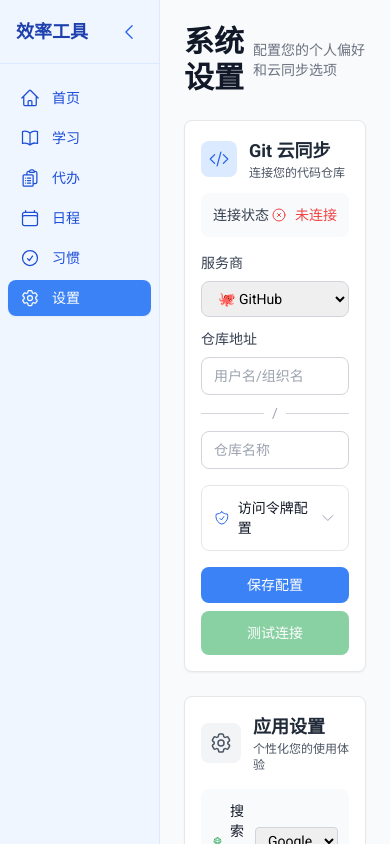
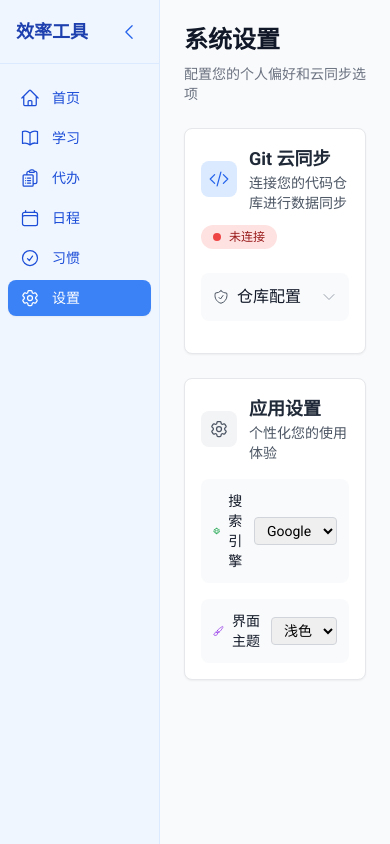
Before and after one commit to penginman/All_In_One_Web, a React (Vite) app: page /settings in a window 390 px wide. Shown: the top 844 px of the page. Built offline with nearby package versions, Linux system fonts and the light colour scheme.

Commit message:
完善设置页面

```diff
--- a/src/pages/Settings/GitSyncSettings.tsx
+++ b/src/pages/Settings/GitSyncSettings.tsx
@@ -33,9 +33,9 @@ function GitSyncSettings({ onFileView }: GitSyncSettingsProps) {
   const [isTestingConnection, setIsTestingConnection] = useState(false)
   const [cloudFiles, setCloudFiles] = useState<GitFile[]>([])
   const [isLoadingFiles, setIsLoadingFiles] = useState(false)
-  const [showTokenConfig, setShowTokenConfig] = useState(false)
+  const [showGitConfig, setShowGitConfig] = useState(false) // 改为配置表单的折叠状态
   const [hasAutoTested, setHasAutoTested] = useState(false)
-  const [hasLoadedFiles, setHasLoadedFiles] = useState(false) // 新增状态跟踪
+  const [hasLoadedFiles, setHasLoadedFiles] = useState(false)
 
   // 加载云端文件列表 - 移除有问题的依赖项
   const loadCloudFiles = useCallback(async () => {
@@ -320,126 +320,125 @@ function GitSyncSettings({ onFileView }: GitSyncSettingsProps) {
   const providerInfo = getProviderInfo()
 
   return (
-    <div className="space-y-4 sm:space-y-6">
-      {/* Git 云同步配置卡片 */}
+    <div className="space-y-6">
+      {/* Git 云同步主卡片 */}
       <div className="card">
-        <div className="mb-4 flex flex-col space-y-3">
+        {/* 头部 */}
+        <div className="flex flex-col sm:flex-row sm:items-center justify-between mb-6 space-y-3 sm:space-y-0">
           <div className="flex items-center space-x-3">
             <div className="p-2 bg-blue-100 rounded-lg">
-              <CodeBracketIcon className="w-5 h-5 sm:w-6 sm:h-6 text-blue-600" />
+              <CodeBracketIcon className="w-5 h-5 text-blue-600" />
             </div>
-            <div className="flex-1">
-              <h2 className="text-lg sm:text-xl font-semibold text-gray-800">Git 云同步</h2>
-              <p className="text-xs sm:text-sm text-gray-600">连接您的代码仓库</p>
+            <div>
+              <h2 className="text-lg font-semibold text-gray-800">Git 云同步</h2>
+              <p className="text-sm text-gray-600">连接您的代码仓库进行数据同步</p>
             </div>
           </div>
 
-          {/* 连接状态 - 移到下方 */}
-          <div className="flex items-center justify-between p-3 bg-gray-50 rounded-lg">
-            <span className="text-sm font-medium text-gray-700">连接状态</span>
-            <div className="flex items-center space-x-2">
+          <div className="flex items-center space-x-3">
             {state.gitConnected ? (
-                <div className="flex items-center space-x-2 text-green-600">
-                  <CheckCircleIcon className="w-4 h-4" />
-                  <span className="text-sm font-medium">已连接</span>
-                </div>
+              <span className="inline-flex items-center px-3 py-1 rounded-full text-xs font-medium bg-green-100 text-green-800">
+                <div className="w-2 h-2 bg-green-500 rounded-full mr-2"></div>
+                已连接
+              </span>
             ) : (
-                <div className="flex items-center space-x-2 text-red-500">
-                  <XCircleIcon className="w-4 h-4" />
-                  <span className="text-sm font-medium">未连接</span>
-                </div>
+              <span className="inline-flex items-center px-3 py-1 rounded-full text-xs font-medium bg-red-100 text-red-800">
+                <div className="w-2 h-2 bg-red-500 rounded-full mr-2"></div>
+                未连接
+              </span>
             )}
             {isTestingConnection && (
               <ArrowPathIcon className="w-4 h-4 animate-spin text-blue-600" />
             )}
           </div>
         </div>
+
+        {/* 配置折叠面板 */}
+        <button
+          onClick={() => setShowGitConfig(!showGitConfig)}
+          className="w-full flex items-center justify-between p-3 bg-gray-50 hover:bg-gray-100 rounded-lg transition-colors mb-4"
+        >
+          <div className="flex items-center space-x-2">
+            <ShieldCheckIcon className="w-4 h-4 text-gray-600" />
+            <span className="font-medium text-gray-900">仓库配置</span>
+            {state.gitConfig && (
+              <span className="px-2 py-1 bg-blue-100 text-blue-700 rounded text-xs">已配置</span>
+            )}
+          </div>
+          {showGitConfig ? (
+            <ChevronUpIcon className="w-4 h-4 text-gray-400" />
+          ) : (
+            <ChevronDownIcon className="w-4 h-4 text-gray-400" />
+          )}
+        </button>
+
+        {showGitConfig && (
+          <div className="p-4 border border-gray-200 rounded-lg mb-4 space-y-4">
+            {/* 服务商选择 */}
+            <div>
+              <label className="block text-sm font-medium text-gray-700 mb-2">Git 服务商</label>
+              <div className="grid grid-cols-2 gap-2">
+                {(['github', 'gitee'] as const).map((provider) => (
+                  <button
+                    key={provider}
+                    onClick={() => setFormData(prev => ({ ...prev, provider }))
+                    }
+                    className={`p-3 border rounded-lg text-left transition-all ${
+                      formData.provider === provider
+                        ? 'border-blue-500 bg-blue-50'
+                        : 'border-gray-200 hover:border-gray-300'
+                    }`}
+                  >
+                    <div className="flex items-center space-x-2">
+                      <span className="text-lg">{provider === 'github' ? '🐙' : '🦄'}</span>
+                      <div>
+                        <div className="font-medium text-sm">
+                          {provider === 'github' ? 'GitHub' : 'Gitee'}
+                        </div>
+                        <div className="text-xs text-gray-500">
+                          {provider === 'github' ? 'github.com' : 'gitee.com'}
+                        </div>
+                      </div>
+                    </div>
+                  </button>
+                ))}
+              </div>
             </div>
 
-        {/* 连接状态详情 */}
-        {state.gitConnected && (
-          <div className="mb-4 text-xs text-gray-500 bg-green-50 p-3 rounded-lg border border-green-200">
-            <div className="flex items-center space-x-2">
-              <CheckCircleIcon className="w-4 h-4 text-green-600" />
-              <span>云同步服务正常运行</span>
-            </div>
-          </div>
-        )}
-
-        <div className="space-y-4">
-          {/* 快速配置 - 改为单列布局在小屏幕上 */}
-          <div className="space-y-3 sm:space-y-4">
+            {/* 仓库信息 */}
+            <div className="grid grid-cols-1 sm:grid-cols-2 gap-3">
               <div>
-              <label className="block text-sm font-medium text-gray-700 mb-2">服务商</label>
-              <select
-                value={formData.provider}
-                onChange={(e) => setFormData(prev => ({ ...prev, provider: e.target.value as 'github' | 'gitee' }))}
-                className="w-full px-3 py-2 border border-gray-300 rounded-lg focus:ring-2 focus:ring-blue-500 focus:border-transparent outline-none text-sm"
-              >
-                <option value="github">🐙 GitHub</option>
-                <option value="gitee">🦄 Gitee</option>
-              </select>
-            </div>
-
-            <div>
-              <label className="block text-sm font-medium text-gray-700 mb-2">仓库地址</label>
-              <div className="space-y-2">
+                <label className="block text-sm font-medium text-gray-700 mb-1">用户名/组织</label>
                 <input
                   type="text"
                   value={formData.owner}
                   onChange={(e) => setFormData(prev => ({ ...prev, owner: e.target.value }))}
-                  placeholder="用户名/组织名"
-                  className="w-full px-3 py-2 border border-gray-300 rounded-lg focus:ring-2 focus:ring-blue-500 focus:border-transparent outline-none text-sm"
+                  placeholder="用户名"
+                  className="w-full px-3 py-2 border border-gray-300 rounded-lg focus:ring-2 focus:ring-blue-500 focus:border-blue-500 outline-none text-sm"
                 />
-                <div className="flex items-center space-x-2">
-                  <div className="flex-1 h-px bg-gray-300"></div>
-                  <span className="text-gray-400 text-sm">/</span>
-                  <div className="flex-1 h-px bg-gray-300"></div>
               </div>
+              <div>
+                <label className="block text-sm font-medium text-gray-700 mb-1">仓库名称</label>
                 <input
                   type="text"
                   value={formData.repo}
                   onChange={(e) => setFormData(prev => ({ ...prev, repo: e.target.value }))}
-                  placeholder="仓库名称"
-                  className="w-full px-3 py-2 border border-gray-300 rounded-lg focus:ring-2 focus:ring-blue-500 focus:border-transparent outline-none text-sm"
+                  placeholder="仓库名"
+                  className="w-full px-3 py-2 border border-gray-300 rounded-lg focus:ring-2 focus:ring-blue-500 focus:border-blue-500 outline-none text-sm"
                 />
               </div>
             </div>
-          </div>
 
-          {/* Token配置折叠区域 */}
-          <div className="border border-gray-200 rounded-lg">
-            <button
-              onClick={() => setShowTokenConfig(!showTokenConfig)}
-              className="w-full flex items-center justify-between p-3 text-left hover:bg-gray-50 transition-colors"
-            >
-              <div className="flex items-center space-x-2">
-                <ShieldCheckIcon className="w-4 h-4 sm:w-5 sm:h-5 text-blue-600" />
-                <span className="text-sm sm:text-base font-medium text-gray-900">访问令牌配置</span>
-              </div>
-              {showTokenConfig ? (
-                <ChevronUpIcon className="w-4 h-4 sm:w-5 sm:h-5 text-gray-400" />
-              ) : (
-                <ChevronDownIcon className="w-4 h-4 sm:w-5 sm:h-5 text-gray-400" />
-              )}
-            </button>
-
-            {showTokenConfig && (
-              <div className="px-3 pb-3 border-t border-gray-200 space-y-3">
-                <div className="bg-blue-50 p-3 rounded-lg">
-                  <p className="text-sm text-blue-700 mb-2">
-                    需要在 <a href={providerInfo.tokenUrl} target="_blank" rel="noopener noreferrer" className="underline font-medium break-all">{providerInfo.name}</a> 创建Token
-                  </p>
-                  <p className="text-xs text-blue-600">权限要求: {providerInfo.scopes}</p>
-                </div>
-
+            {/* 访问令牌 */}
+            <div>
+              <label className="block text-sm font-medium text-gray-700 mb-1">访问令牌</label>
               <div className="relative">
                 <input
                   type={showToken ? "text" : "password"}
                   value={formData.token}
                   onChange={(e) => setFormData(prev => ({ ...prev, token: e.target.value }))}
-                    placeholder={`输入${providerInfo.name} Personal Access Token`}
-                    className="w-full px-3 py-2 pr-10 border border-gray-300 rounded-lg focus:ring-2 focus:ring-blue-500 focus:border-transparent outline-none text-sm"
+                  placeholder={`输入${getProviderInfo().name} Personal Access Token`}
+                  className="w-full px-3 py-2 pr-10 border border-gray-300 rounded-lg focus:ring-2 focus:ring-blue-500 focus:border-blue-500 outline-none text-sm"
                 />
                 <button
                   type="button"
@@ -449,36 +448,37 @@ function GitSyncSettings({ onFileView }: GitSyncSettingsProps) {
                   {showToken ? <EyeSlashIcon className="w-4 h-4" /> : <EyeIcon className="w-4 h-4" />}
                 </button>
               </div>
-              </div>
-            )}
+              <p className="mt-1 text-xs text-blue-600">
+                在 <a href={getProviderInfo().tokenUrl} target="_blank" rel="noopener noreferrer" className="underline hover:text-blue-800">{getProviderInfo().name}</a> 创建令牌，权限：{getProviderInfo().scopes}
+              </p>
             </div>
 
-          {/* 操作按钮 - 改为垂直布局 */}
-          <div className="space-y-2">
+            {/* 操作按钮 */}
+            <div className="flex flex-col sm:flex-row gap-2 pt-3 border-t border-gray-200">
               <button
                 onClick={handleSaveConfig}
-              className="w-full btn-primary px-4 py-3 text-sm font-medium"
+                className="flex-1 px-4 py-2 bg-blue-600 text-white rounded-lg font-medium hover:bg-blue-700 transition-colors text-sm"
               >
                 保存配置
               </button>
-            <div className="flex space-x-2">
               <button
                 onClick={handleTestConnection}
                 disabled={isTestingConnection || !formData.token || !formData.owner || !formData.repo}
-                className="flex-1 px-4 py-3 text-sm bg-green-600 text-white rounded-lg font-medium hover:bg-green-700 disabled:opacity-50 disabled:cursor-not-allowed transition-all duration-200"
+                className="flex-1 px-4 py-2 bg-green-600 text-white rounded-lg font-medium hover:bg-green-700 disabled:opacity-50 disabled:cursor-not-allowed transition-colors text-sm"
               >
                 {isTestingConnection ? '测试中...' : '测试连接'}
               </button>
               {state.gitConfig && (
                 <button
                   onClick={handleClearConfig}
-                  className="flex-1 px-4 py-3 text-sm text-red-600 border border-red-300 rounded-lg font-medium hover:bg-red-50 transition-all duration-200"
+                  className="px-4 py-2 text-red-600 border border-red-300 rounded-lg font-medium hover:bg-red-50 transition-colors text-sm"
                 >
-                  清除配置
+                  清除
                 </button>
               )}
             </div>
           </div>
+        )}
 
         {/* 状态消息 */}
         {state.syncMessage && (
@@ -487,52 +487,49 @@ function GitSyncSettings({ onFileView }: GitSyncSettingsProps) {
             state.syncStatus === 'error' ? 'bg-red-50 text-red-700' :
             'bg-blue-50 text-blue-700'
           }`}>
-              <div className="flex-shrink-0 mt-0.5">
             {getSyncStatusIcon()}
-              </div>
-              <span className="break-words">{state.syncMessage}</span>
+            <span>{state.syncMessage}</span>
           </div>
         )}
       </div>
-      </div>
 
-      {/* 数据同步管理 */}
+      {/* 数据同步操作 */}
       {state.gitConnected && (
         <div className="card">
-          <div className="mb-4 space-y-3">
+          <div className="flex flex-col sm:flex-row sm:items-center justify-between mb-4 space-y-2 sm:space-y-0">
             <div className="flex items-center space-x-3">
               <div className="p-2 bg-green-100 rounded-lg">
-                <CloudIcon className="w-5 h-5 sm:w-6 sm:h-6 text-green-600" />
+                <CloudIcon className="w-5 h-5 text-green-600" />
               </div>
-              <div className="flex-1">
-                <h2 className="text-base sm:text-lg font-semibold text-gray-800">数据同步</h2>
-                <p className="text-xs text-gray-600">管理云端数据同步</p>
+              <div>
+                <h3 className="font-semibold text-gray-800">数据同步</h3>
+                <p className="text-sm text-gray-600">管理本地与云端数据</p>
               </div>
             </div>
 
-            {/* 自动同步开关 - 改为独立行 */}
-            <div className="flex items-center justify-between p-3 bg-gray-50 rounded-lg">
-              <span className="text-sm font-medium text-gray-700">自动同步</span>
+            {/* 自动同步开关 */}
+            <div className="flex items-center space-x-2">
+              <span className="text-sm text-gray-700">自动同步</span>
               <button
                 onClick={() => dispatch({ type: 'SET_AUTO_SYNC', payload: !state.autoSync })}
-                className={`relative inline-flex h-6 w-11 items-center rounded-full transition-colors duration-200 ${
-                  state.autoSync ? 'bg-blue-600' : 'bg-gray-300'
+                className={`relative inline-flex h-5 w-9 items-center rounded-full transition-colors ${
+                  state.autoSync ? 'bg-green-600' : 'bg-gray-300'
                 }`}
               >
                 <span
-                  className={`inline-block h-4 w-4 transform rounded-full bg-white transition-transform duration-200 ${
-                    state.autoSync ? 'translate-x-6' : 'translate-x-1'
+                  className={`inline-block h-3 w-3 transform rounded-full bg-white transition-transform ${
+                    state.autoSync ? 'translate-x-5' : 'translate-x-1'
                   }`}
                 />
               </button>
             </div>
           </div>
 
-          <div className="space-y-2">
+          <div className="grid grid-cols-1 sm:grid-cols-2 gap-3">
             <button
               onClick={syncToCloud}
               disabled={state.syncStatus === 'syncing'}
-              className="w-full flex items-center justify-center space-x-2 p-3 bg-blue-600 text-white rounded-lg font-medium hover:bg-blue-700 disabled:opacity-50 disabled:cursor-not-allowed transition-all duration-200 text-sm"
+              className="flex items-center justify-center space-x-2 p-3 bg-blue-600 text-white rounded-lg font-medium hover:bg-blue-700 disabled:opacity-50 disabled:cursor-not-allowed transition-colors text-sm"
             >
               {getSyncStatusIcon()}
               <span>同步到云端</span>
@@ -540,7 +537,7 @@ function GitSyncSettings({ onFileView }: GitSyncSettingsProps) {
             <button
               onClick={syncFromCloud}
               disabled={state.syncStatus === 'syncing'}
-              className="w-full flex items-center justify-center space-x-2 p-3 bg-green-600 text-white rounded-lg font-medium hover:bg-green-700 disabled:opacity-50 disabled:cursor-not-allowed transition-all duration-200 text-sm"
+              className="flex items-center justify-center space-x-2 p-3 bg-green-600 text-white rounded-lg font-medium hover:bg-green-700 disabled:opacity-50 disabled:cursor-not-allowed transition-colors text-sm"
             >
               <ArrowPathIcon className="w-4 h-4" />
               <span>从云端同步</span>
@@ -555,26 +552,27 @@ function GitSyncSettings({ onFileView }: GitSyncSettingsProps) {
         </div>
       )}
 
-      {/* 仓库文件管理 */}
+      {/* 文件管理 */}
       {state.gitConnected && (
         <div className="card">
-          <div className="mb-4 space-y-3">
+          <div className="flex flex-col sm:flex-row sm:items-center justify-between mb-4 space-y-2 sm:space-y-0">
             <div className="flex items-center space-x-3">
               <div className="p-2 bg-purple-100 rounded-lg">
-                <DocumentTextIcon className="w-5 h-5 sm:w-6 sm:h-6 text-purple-600" />
+                <DocumentTextIcon className="w-5 h-5 text-purple-600" />
               </div>
-              <div className="flex-1">
-                <h2 className="text-base sm:text-lg font-semibold text-gray-800">仓库文件</h2>
-                <p className="text-xs text-gray-600">查看和管理云端文件</p>
+              <div>
+                <h3 className="font-semibold text-gray-800">仓库文件</h3>
+                <p className="text-sm text-gray-600">查看和管理云端文件</p>
               </div>
             </div>
+
             <button
               onClick={handleRefreshFiles}
               disabled={isLoadingFiles}
-              className="w-full flex items-center justify-center space-x-2 px-3 py-2 text-sm text-blue-600 border border-blue-300 rounded-lg hover:bg-blue-50 disabled:opacity-50 disabled:cursor-not-allowed transition-all duration-200"
+              className="flex items-center space-x-2 px-3 py-2 text-purple-600 border border-purple-300 rounded-lg hover:bg-purple-50 disabled:opacity-50 disabled:cursor-not-allowed transition-colors text-sm"
             >
               <ArrowPathIcon className={`w-4 h-4 ${isLoadingFiles ? 'animate-spin' : ''}`} />
-              <span>刷新文件列表</span>
+              <span>刷新</span>
             </button>
           </div>
 
@@ -586,12 +584,13 @@ function GitSyncSettings({ onFileView }: GitSyncSettingsProps) {
           ) : cloudFiles.length === 0 ? (
             <div className="text-center py-8">
               <DocumentTextIcon className="w-8 h-8 mx-auto mb-2 text-gray-300" />
-              <p className="text-sm text-gray-500">仓库中暂无文件</p>
+              <p className="text-sm text-gray-500 font-medium">仓库中暂无文件</p>
+              <p className="text-xs text-gray-400 mt-1">执行同步操作后文件将显示在这里</p>
             </div>
           ) : (
             <div className="space-y-2">
               {cloudFiles.map((file) => (
-                <div key={file.sha} className="flex items-center justify-between p-3 bg-gray-50 rounded-lg hover:bg-gray-100 transition-colors">
+                <div key={file.sha} className="flex items-center justify-between p-3 bg-gray-50 rounded-lg hover:bg-gray-100 transition-colors group">
                   <div className="flex items-center space-x-3 min-w-0 flex-1">
                     <DocumentTextIcon className="w-4 h-4 text-blue-600 flex-shrink-0" />
                     <div className="min-w-0 flex-1">
@@ -599,18 +598,18 @@ function GitSyncSettings({ onFileView }: GitSyncSettingsProps) {
                       <p className="text-xs text-gray-500">{formatFileSize(file.size)}</p>
                     </div>
                   </div>
-                  <div className="flex items-center space-x-1 flex-shrink-0">
+                  <div className="flex items-center space-x-1 opacity-0 group-hover:opacity-100 transition-opacity">
                     <button
                       onClick={() => handleViewFile(file.path)}
                       className="p-2 text-blue-600 hover:bg-blue-100 rounded transition-colors"
-                      title="查看"
+                      title="查看文件"
                     >
                       <EyeIcon className="w-4 h-4" />
                     </button>
                     <button
                       onClick={() => handleDeleteFile(file.path)}
                       className="p-2 text-red-600 hover:bg-red-100 rounded transition-colors"
-                      title="删除"
+                      title="删除文件"
                     >
                       <TrashIcon className="w-4 h-4" />
                     </button>
--- a/src/pages/Settings/Settings.tsx
+++ b/src/pages/Settings/Settings.tsx
@@ -22,10 +22,10 @@ function Settings() {
   }
 
   return (
-    <div className="max-w-5xl mx-auto space-y-6">
+    <div className="max-w-4xl mx-auto space-y-6">
       {/* 页面标题 */}
-      <div className="flex items-center justify-between">
-        <h1 className="text-3xl font-bold text-gray-900">系统设置</h1>
+      <div className="flex flex-col sm:flex-row sm:items-center justify-between space-y-2 sm:space-y-0">
+        <h1 className="text-2xl sm:text-3xl font-bold text-gray-900">系统设置</h1>
         <div className="text-sm text-gray-500">
           配置您的个人偏好和云同步选项
         </div>
@@ -39,18 +39,18 @@ function Settings() {
       <div className="card">
         <div className="mb-4 flex items-center space-x-3">
           <div className="p-2 bg-gray-100 rounded-lg">
-            <Cog6ToothIcon className="w-6 h-6 text-gray-600" />
+            <Cog6ToothIcon className="w-5 h-5 text-gray-600" />
           </div>
           <div>
             <h2 className="text-lg font-semibold text-gray-800">应用设置</h2>
-            <p className="text-xs text-gray-600">个性化您的使用体验</p>
+            <p className="text-sm text-gray-600">个性化您的使用体验</p>
           </div>
         </div>
 
-        <div className="grid grid-cols-1 md:grid-cols-2 gap-4">
+        <div className="grid grid-cols-1 sm:grid-cols-2 gap-4">
           <div className="flex items-center justify-between p-3 bg-gray-50 rounded-lg">
             <div className="flex items-center space-x-2">
-              <GlobeAltIcon className="w-5 h-5 text-green-600" />
+              <GlobeAltIcon className="w-4 h-4 text-green-600" />
               <span className="text-sm font-medium text-gray-900">搜索引擎</span>
             </div>
             <select
@@ -65,7 +65,7 @@ function Settings() {
 
           <div className="flex items-center justify-between p-3 bg-gray-50 rounded-lg">
             <div className="flex items-center space-x-2">
-              <PaintBrushIcon className="w-5 h-5 text-purple-600" />
+              <PaintBrushIcon className="w-4 h-4 text-purple-600" />
               <span className="text-sm font-medium text-gray-900">界面主题</span>
             </div>
             <select
@@ -85,18 +85,18 @@ function Settings() {
         <div className="fixed inset-0 bg-black bg-opacity-50 flex items-center justify-center z-50 p-4">
           <div className="bg-white rounded-lg shadow-2xl w-full max-w-4xl max-h-[80vh] flex flex-col">
             <div className="flex items-center justify-between p-4 border-b border-gray-200">
-              <h3 className="text-lg font-semibold text-gray-900">
+              <h3 className="text-lg font-semibold text-gray-900 truncate">
                 查看文件: {selectedFile}
               </h3>
               <button
                 onClick={() => setShowFileViewer(false)}
-                className="p-2 hover:bg-gray-100 rounded-lg transition-colors"
+                className="p-2 hover:bg-gray-100 rounded-lg transition-colors flex-shrink-0"
               >
                 <XCircleIcon className="w-5 h-5 text-gray-500" />
               </button>
             </div>
             <div className="flex-1 overflow-auto p-4">
-              <pre className="text-sm text-gray-800 whitespace-pre-wrap break-words bg-gray-50 p-3 rounded-lg">
+              <pre className="text-xs sm:text-sm text-gray-800 whitespace-pre-wrap break-words bg-gray-50 p-3 rounded-lg">
                 {fileContent}
               </pre>
             </div>
```
Lines whose indentation alone changed are shown as unchanged.
